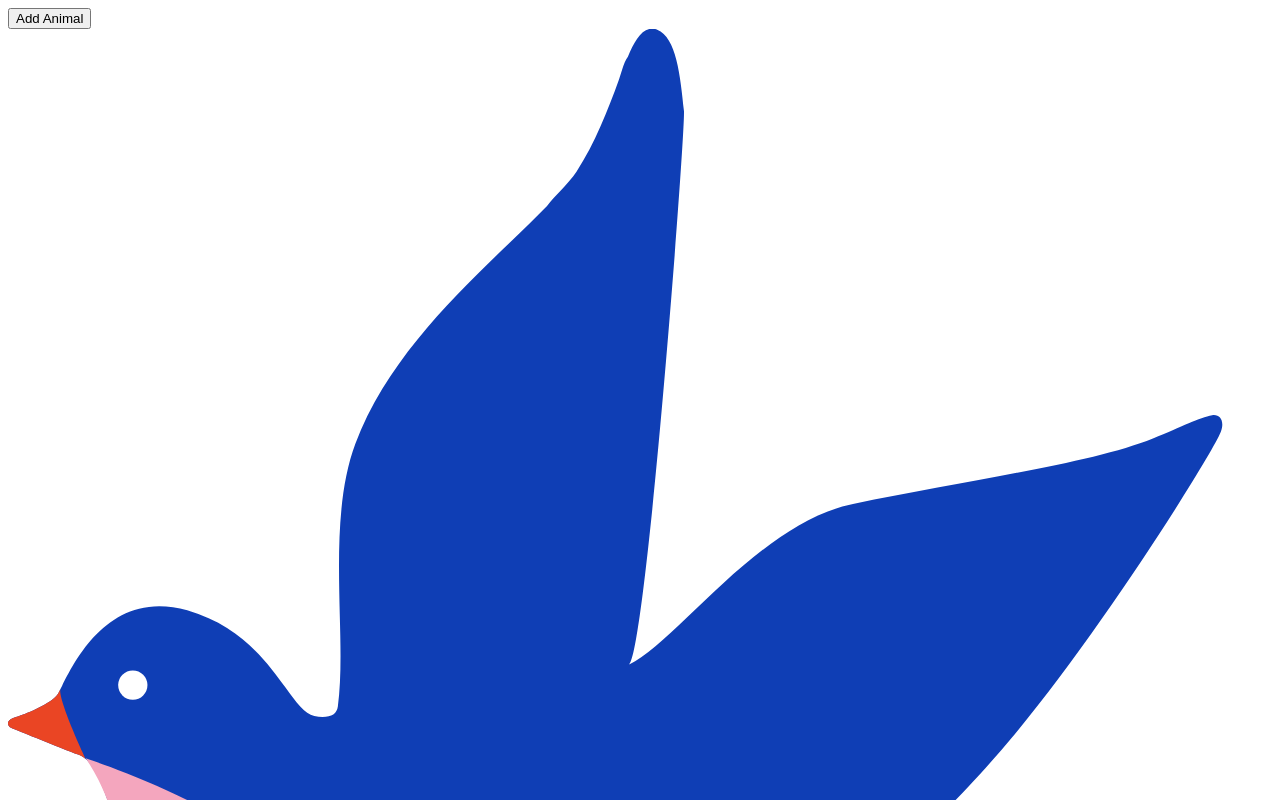
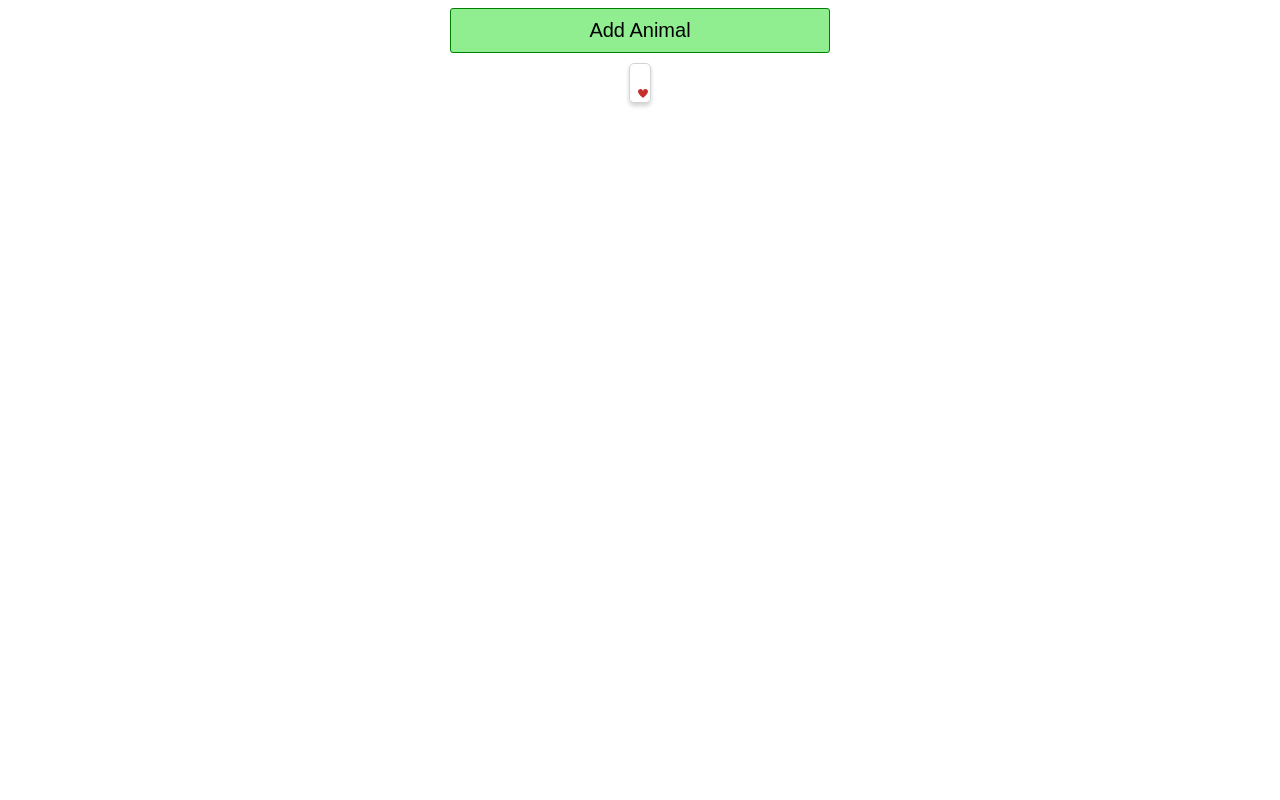
Before and after one commit to jttyeung/animals, a React (Create React App) app: page / in a window 1280 px wide. Both pictures are taken after a click on the button "Add Animal". Shown: the top 800 px of the page. Built offline with nearby package versions, Linux system fonts and the light colour scheme.

Commit message:
Stylize with CSS

```diff
--- /dev/null
+++ b/src/AnimalShow.css
@@ -0,0 +1,14 @@
+.animal-show {
+  position: relative;
+  border: 1px solid lightgray;
+  padding: 10px;
+  border-radius: 5px;
+  margin: 10px;
+  box-shadow: 0px 3px 4px lightgray;
+}
+
+.heart {
+  position: absolute;
+  bottom: 10%;
+  right: 10%;
+}
--- a/src/AnimalShow.js
+++ b/src/AnimalShow.js
@@ -1,3 +1,4 @@
+import './AnimalShow.css';
 import { useState } from 'react';
 import bird from './svg/bird.svg';
 import cat from './svg/cat.svg';
@@ -24,9 +25,10 @@
   };
 
   return (
-    <div onClick={handleClick}>
-      <img alt="animal" src={svgMap[type]} />
+    <div className="animal-show" onClick={handleClick}>
+      <img className="animal" alt="animal" src={svgMap[type]} />
       <img
+        className="heart"
         alt="heart"
         src={heart}
         style={{ width: 10 + 10 * clicks + 'px' }}
--- /dev/null
+++ b/src/App.css
@@ -0,0 +1,21 @@
+.app {
+  display: flex;
+  flex-direction: column;
+  align-items: center;
+}
+
+button {
+  background-color: lightgreen;
+  border: 1px solid green;
+  border-radius: 3px;
+  font-size: 20px;
+  padding: 10px;
+  width: 30%;
+}
+
+.animal-list {
+  display: flex;
+  flex-direction: row;
+  flex-wrap: wrap;
+  justify-content: center;
+}
--- a/src/App.js
+++ b/src/App.js
@@ -1,3 +1,4 @@
+import './App.css';
 import { useState } from 'react';
 import AnimalShow from './AnimalShow';
 
@@ -19,9 +20,9 @@
   });
 
   return (
-    <div>
+    <div className="app">
       <button onClick={handleClick}>Add Animal</button>
-      <div>{renderedAnimals}</div>
+      <div className ="animal-list">{renderedAnimals}</div>
     </div>
   );
 }
```
